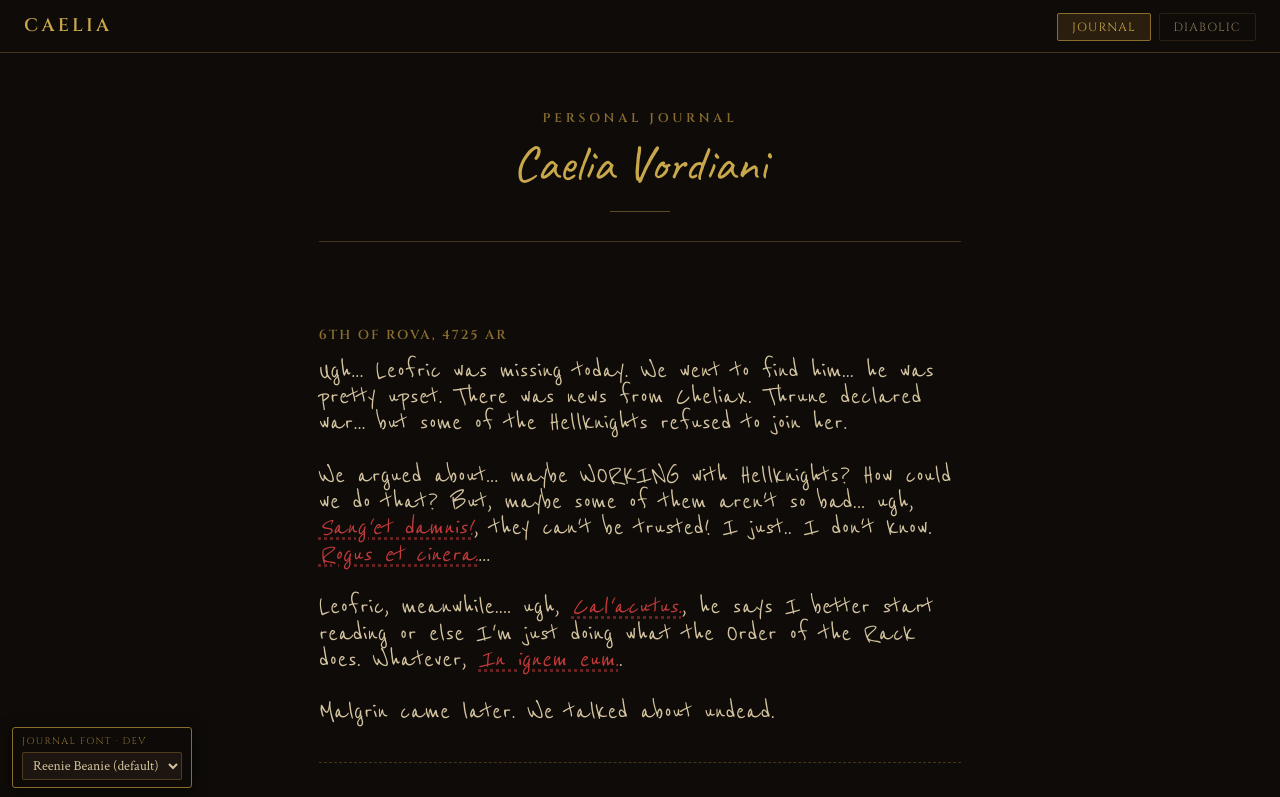
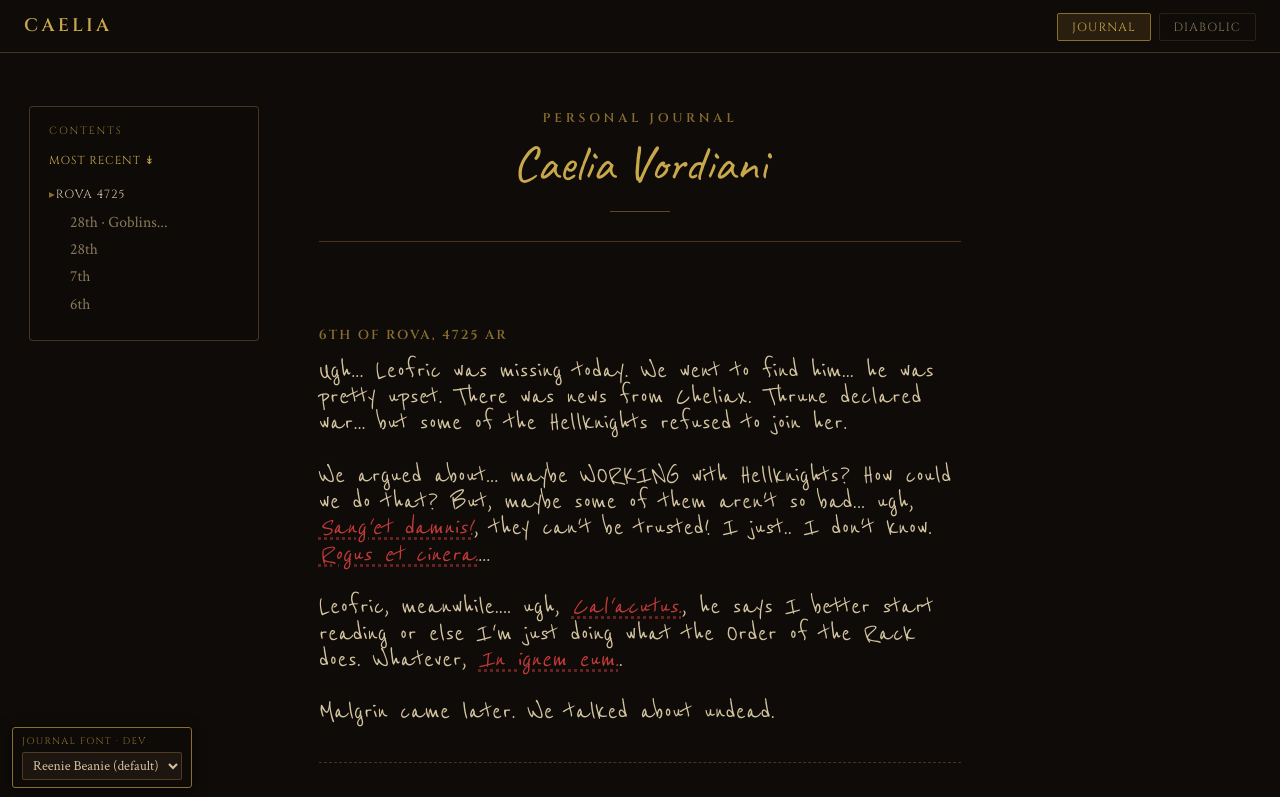
Before and after one commit to Solarswordsman/caelia, a website built with Vite: page journal/index.html in a window 1280 px wide. Shown: the top 797 px of the page. Built offline with nearby package versions, Linux system fonts and the light colour scheme; a web font is replaced by a local one.

Commit message:
Add Table of Contents

```diff
--- a/src/journal/journal.css
+++ b/src/journal/journal.css
@@ -53,7 +53,7 @@ body {
 }
 
 /* ── Entries ───────────────────────────────────────────────────── */
-.entry { padding: 1.9rem 0; }
+.entry { padding: 1.9rem 0; scroll-margin-top: 5.5rem; }
 .entry + .entry { border-top: 1px dashed var(--border2); }
 
 .entry-date {
@@ -137,3 +137,96 @@ body {
 	padding: 3.5rem 0;
 	font-size: 1.05rem;
 }
+
+/* ── Table of contents (floating left rail) ────────────────────── */
+.toc {
+	position: fixed;
+	left: 1.5rem;
+	top: 5.5rem;
+	width: 12rem;
+	max-height: calc(100vh - 8rem);
+	overflow-y: auto;
+	padding: 0.9rem 1rem;
+	background: rgba(14, 11, 8, 0.92);
+	border: 0.5px solid var(--border2);
+	border-radius: 4px;
+	z-index: 40;
+}
+
+.toc__title {
+	font-family: var(--font-display);
+	font-size: 0.55rem;
+	letter-spacing: 0.18em;
+	text-transform: uppercase;
+	color: var(--gold-dim);
+	margin-bottom: 0.6rem;
+}
+
+.toc button {
+	display: block;
+	width: 100%;
+	text-align: left;
+	background: none;
+	border: 0;
+	cursor: pointer;
+}
+
+.toc__recent {
+	font-family: var(--font-display);
+	font-size: 0.6rem;
+	letter-spacing: 0.08em;
+	text-transform: uppercase;
+	color: var(--gold);
+	padding: 0.2rem 0 0.6rem;
+}
+
+.toc__recent:hover { color: #e8d4a0; }
+
+.toc__months { list-style: none; }
+
+.toc__month-head {
+	display: flex;
+	align-items: center;
+	gap: 0.4rem;
+	font-family: var(--font-display);
+	font-size: 0.62rem;
+	letter-spacing: 0.08em;
+	text-transform: uppercase;
+	color: var(--text);
+	padding: 0.35rem 0;
+}
+
+.toc__month-head:hover { color: var(--gold); }
+
+.toc__caret {
+	color: var(--gold-dim);
+	font-size: 0.6rem;
+	transition: transform 0.15s ease;
+}
+
+.toc__month.is-open > .toc__month-head .toc__caret {
+	transform: rotate(90deg);
+}
+
+.toc__entries {
+	list-style: none;
+	display: none;
+	margin-bottom: 0.2rem;
+}
+
+.toc__month.is-open > .toc__entries { display: block; }
+
+.toc__entry {
+	font-family: var(--font-serif);
+	font-size: 0.82rem;
+	line-height: 1.3;
+	color: var(--text-dim);
+	padding: 0.18rem 0 0.18rem 1.1rem;
+}
+
+.toc__entry:hover { color: var(--gold); }
+
+/* Not enough room beside the centered column on smaller screens. */
+@media (max-width: 1150px) {
+	.toc { display: none; }
+}
--- a/src/journal/journal.js
+++ b/src/journal/journal.js
@@ -3,6 +3,7 @@ import "./journal.css";
 import { mountNav } from "../shared/nav.js";
 import { esc } from "../shared/dom.js";
 import { renderText } from "./parse.js";
+import { mountToc } from "./toc.js";
 
 mountNav();
 
@@ -18,8 +19,8 @@ function render(entries) {
 		el.innerHTML = '<div class="status-msg">(The pages are empty.)</div>';
 		return;
 	}
-	el.innerHTML = entries.map(e =>
-		`<div class="entry">
+	el.innerHTML = entries.map((e, i) =>
+		`<div class="entry" id="entry-${i}">
 			<div class="entry-date">${esc(e.date)}</div>
 			${e.title ? `<h2 class="entry-title">${esc(e.title)}</h2>` : ""}
 			<div class="entry-text">${renderText(e.text)}</div>
@@ -32,7 +33,10 @@ fetch("/data/entries.json")
 		if (!r.ok) throw new Error(r.statusText);
 		return r.json();
 	})
-	.then(render)
+	.then(entries => {
+		render(entries);
+		mountToc(entries);
+	})
 	.catch(() => {
 		document.getElementById("entries").innerHTML =
 			'<div class="status-msg">(Could not load entries.)</div>';
--- /dev/null
+++ b/src/journal/toc.js
@@ -0,0 +1,116 @@
+import { esc } from "../shared/dom.js";
+
+// Golarion calendar, in order — used to sort month groups chronologically.
+const MONTHS = [
+	"Abadius", "Calistril", "Pharast", "Gozran", "Desnus", "Sarenith",
+	"Erastus", "Arodus", "Rova", "Lamashan", "Neth", "Kuthona",
+];
+
+/** Parse "28th of Rova, 4725 AR" → { day, dayNum, month, monthIdx, year }, or null. */
+function parseDate(date) {
+	const m = /^(\S+)\s+of\s+(\w+),\s+(\d+)\s*AR$/.exec(date || "");
+	if (!m) return null;
+	const [, day, month, yearStr] = m;
+	return {
+		day,
+		dayNum: parseInt(day, 10) || 0,
+		month,
+		monthIdx: MONTHS.indexOf(month),
+		year: parseInt(yearStr, 10),
+	};
+}
+
+/**
+ * Build the table-of-contents model from journal entries (render order; the
+ * array index is the scroll-anchor id). Pure — no DOM — so it can be tested.
+ * Months come back newest-first, entries within a month newest-first, and
+ * mostRecentIndex points at the single latest entry.
+ */
+export function buildTocModel(entries) {
+	const items = entries.map((e, index) => ({
+		index,
+		date: e.date,
+		title: e.title,
+		p: parseDate(e.date),
+	}));
+
+	const groups = new Map();
+	for (const it of items) {
+		const key = it.p ? `${it.p.month} ${it.p.year}` : "Other";
+		if (!groups.has(key)) {
+			groups.set(key, {
+				key,
+				label: key,
+				sort: it.p ? it.p.year * 12 + it.p.monthIdx : -1,
+				items: [],
+			});
+		}
+		groups.get(key).items.push(it);
+	}
+
+	const months = [...groups.values()].sort((a, b) => b.sort - a.sort);
+	for (const g of months) {
+		g.items.sort((a, b) =>
+			(b.p ? b.p.dayNum : 0) - (a.p ? a.p.dayNum : 0) || b.index - a.index);
+	}
+
+	const mostRecentIndex = months.length && months[0].items.length
+		? months[0].items[0].index
+		: null;
+
+	return { months, mostRecentIndex };
+}
+
+function entryLabel(it) {
+	const day = it.p ? it.p.day : it.date;
+	return it.title ? `${day} · ${it.title}` : day;
+}
+
+function scrollToAnchor(id) {
+	const el = document.getElementById(id);
+	if (el) el.scrollIntoView({ behavior: "smooth", block: "start" });
+}
+
+/** Render the floating contents rail and wire its interactions. */
+export function mountToc(entries) {
+	const { months, mostRecentIndex } = buildTocModel(entries);
+	if (!months.length) return;
+
+	const nav = document.createElement("nav");
+	nav.className = "toc";
+	nav.setAttribute("aria-label", "Journal contents");
+	nav.innerHTML = `
+		<div class="toc__title">Contents</div>
+		${mostRecentIndex != null
+			? `<button class="toc__recent" data-target="entry-${mostRecentIndex}">Most recent ↡</button>`
+			: ""}
+		<ul class="toc__months">
+			${months.map((g, gi) => `
+				<li class="toc__month${gi === 0 ? " is-open" : ""}">
+					<button class="toc__month-head" aria-expanded="${gi === 0}">
+						<span class="toc__caret" aria-hidden="true">▸</span><span>${esc(g.label)}</span>
+					</button>
+					<ul class="toc__entries">
+						${g.items.map(it => `
+							<li><button class="toc__entry" data-target="entry-${it.index}">${esc(entryLabel(it))}</button></li>
+						`).join("")}
+					</ul>
+				</li>
+			`).join("")}
+		</ul>
+	`;
+
+	nav.addEventListener("click", ev => {
+		const head = ev.target.closest(".toc__month-head");
+		if (head) {
+			const li = head.parentElement;
+			const open = li.classList.toggle("is-open");
+			head.setAttribute("aria-expanded", String(open));
+			return;
+		}
+		const link = ev.target.closest("[data-target]");
+		if (link) scrollToAnchor(link.dataset.target);
+	});
+
+	document.body.appendChild(nav);
+}
```
Also changed, not shown: src/test/toc.test.js (added, +39 -0 lines).
